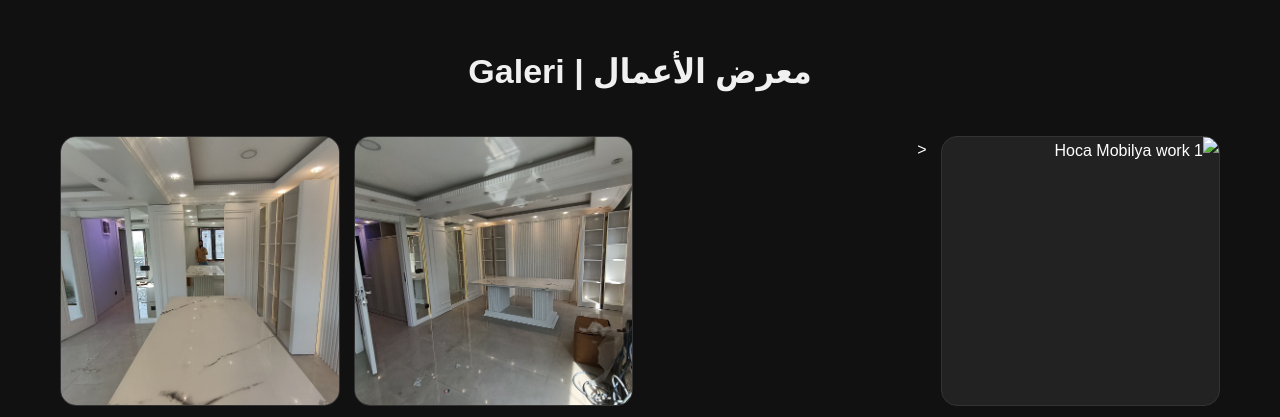
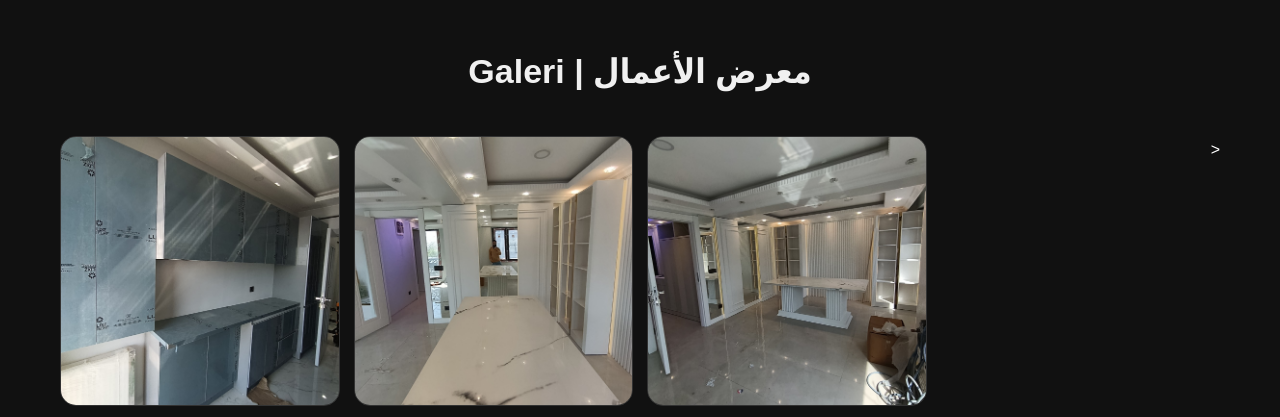
Before and after one commit to HocaMobilya/HOCA-MOB-LYA-., a plain HTML site: page index.html in a window 1280 px wide. Shown: the part 1120-1537 px from the top of the page. Drawn offline with Linux system fonts and the light colour scheme.

Commit message:
Fix duplicate img tag in gallery section

```diff
--- a/index.html
+++ b/index.html
@@ -74,8 +74,7 @@
   <section id="gallery">
     <h2 class="title">معرض الأعمال | Galeri</h2>
     <div class="gallery">
-          <img src="work-1.jpg" alt="Hoca Mobilya work 1">
-<<img src="1000214327.jpg" alt="Hoca Mobilya 1">
+          <<img src="1000214327.jpg" alt="Hoca Mobilya 1">
 <img src="1000214328.jpg" alt="Hoca Mobilya 2">
 <img src="1000215042.jpg" alt="Hoca Mobilya 3">
 <img src="1000215045.jpg" alt="Hoca Mobilya 4">
```
